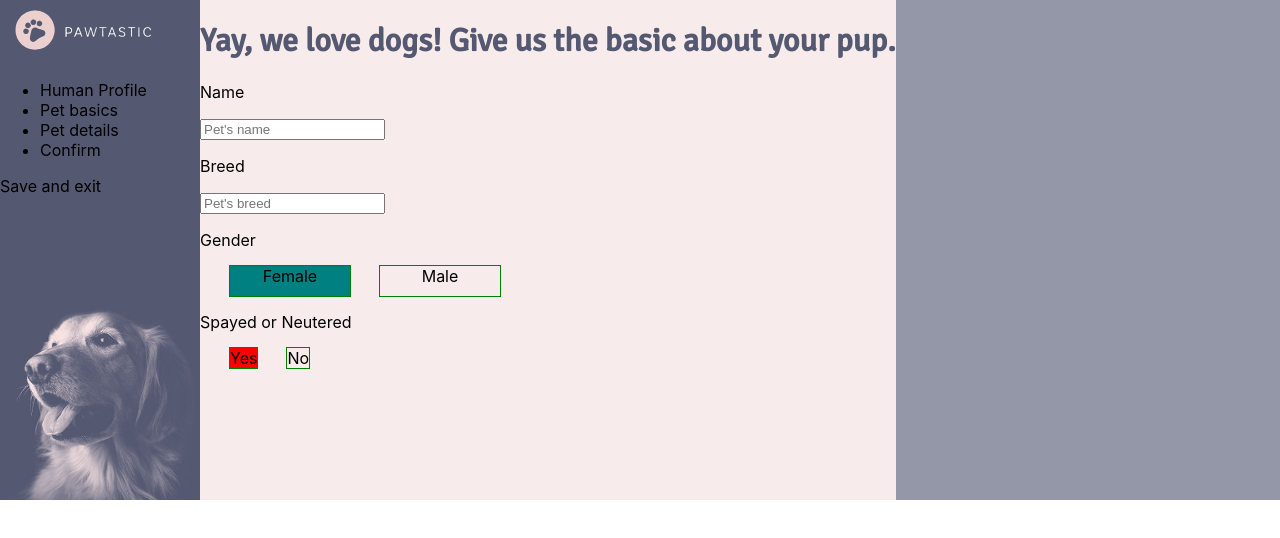
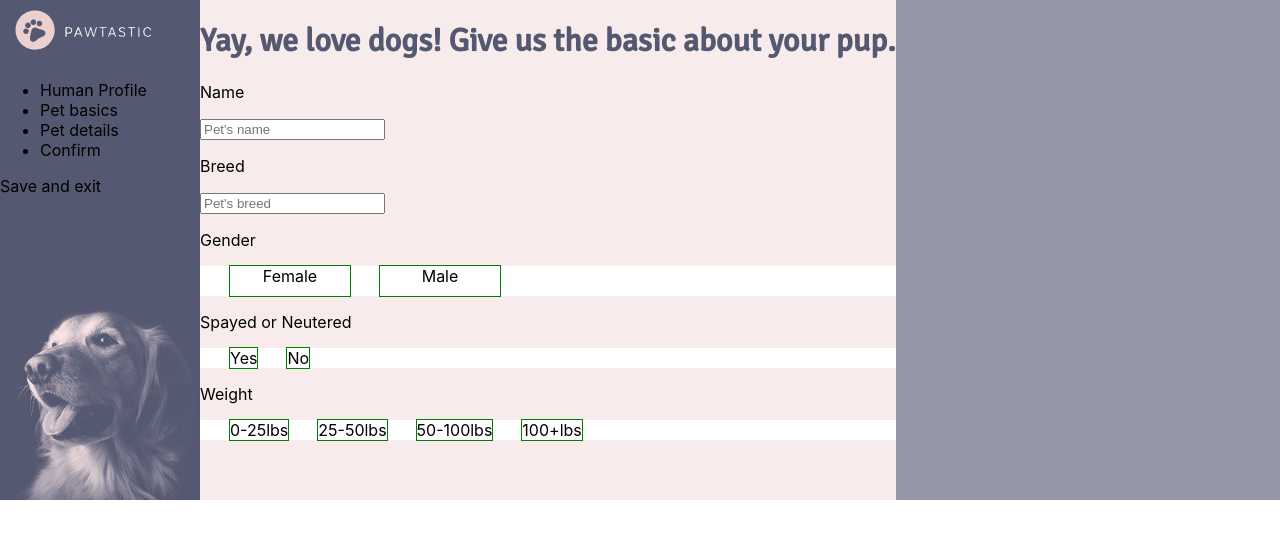
Before and after one commit to O-Sanni/pawtastic_form, a React (Create React App) app: page / in a window 1280 px wide. Shown: the top 538 px of the page. Built offline with nearby package versions, Linux system fonts and the light colour scheme.

Commit message:
Working choices

```diff
--- a/src/components/FormComponents.js
+++ b/src/components/FormComponents.js
@@ -32,24 +32,36 @@ class FormComponents extends React.Component{
                         <p>Breed</p>
                         <input type="text" onChange={this.handleChangeBreed} placeholder="Pet's breed" />
                         </form>
-                        <div id="Gender">
+                        <div id="gender">
                             <p>Gender</p>
                             <div id="genderChoice">
-                            <input className="choiceInp" id="female" type="radio" name="choiceGender" checked/>
+                            <input className="choiceInp" id="female" type="radio" name="choiceGender" />
                             <label id="femaleChoice" for="female">Female</label>
                             <input className="choiceInp" id="male" type="radio" name="choiceGender"/>
                             <label id="maleChoice" for="male">Male</label>
                             </div>
-                            <div id="Gender">
+                            <div id="spaNeu">
                             <p>Spayed or Neutered</p>
-                            <div id="SpaOrNeu">
-                            <input className="choiceInp" id="yes" type="radio" name="yesNo" checked/>
+                            <div id="spaOrNeu">
+                            <input className="choiceInp" id="yes" type="radio" name="yesNo" />
                             <label id="yesChoice" for="yes">Yes</label>
                             <input className="choiceInp" id="no" type="radio" name="yesNo"/>
                             <label id="noChoice" for="no">No</label>
                             </div>
                             </div>
-
+                            <div id="weight">
+                            <p>Weight</p>
+                            <div id="weightCh">
+                            <input className="choiceInp" id="up25lbs" type="radio" name="weight" />
+                            <label id="choiceUp25" for="up25lbs">0-25lbs</label>
+                            <input className="choiceInp" id="up50lbs" type="radio" name="weight"/>
+                            <label id="choiceUp50" for="up50lbs">25-50lbs</label>
+                            <input className="choiceInp" id="up100lb" type="radio" name="weight"/>
+                            <label id="choiceUp100" for="up100lb">50-100lbs</label>
+                            <input className="choiceInp" id="more100lb" type="radio" name="weight"/>
+                            <label id="choiceMore100" for="more100lb">100+lbs</label>
+                            </div>
+                            </div>
 
 
             </div>
--- a/src/components/components.css
+++ b/src/components/components.css
@@ -37,19 +37,47 @@ label{
         display:none;
     }
 
+
     #male:checked ~ #maleChoice{
-    background-color: violet;
+    background-color: #EBD0CE;
     }
     #female:checked ~ #femaleChoice{
-        background-color: teal;
+        background-color: #EBD0CE;
     }
 
 #yes:checked ~ #yesChoice{
-background-color: red;
+background-color: #EBD0CE;
 }
 #no:checked ~ #noChoice{
 
-background-color: red;
-
+background-color: #EBD0CE;
 
 }
+
+#up25lbs:checked ~ #choiceUp25{
+    background-color: #EBD0CE;
+    }
+#up50lbs:checked ~ #choiceUp50{
+    background-color: #EBD0CE;
+    }
+#up100lb:checked ~ #choiceUp100{
+    background-color: #EBD0CE;
+    }
+#more100lb:checked ~ #choiceMore100{
+    background-color: #EBD0CE;
+    }
+
+    #genderChoice  {
+        background-color: #ffffff;
+
+    }
+
+#spaOrNeu{
+    background-color: #ffffff;
+
+}
+
+#weightCh{
+    background-color: #ffffff;
+
+}
```
